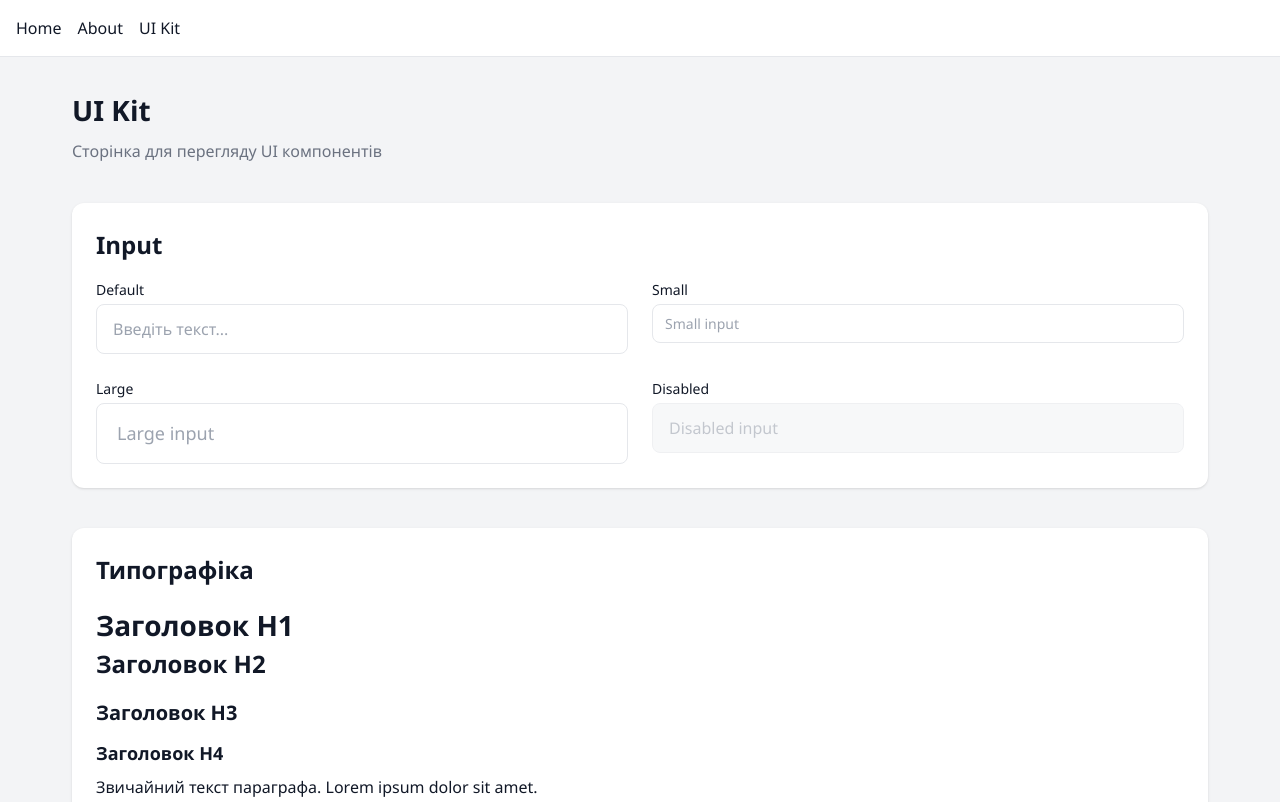
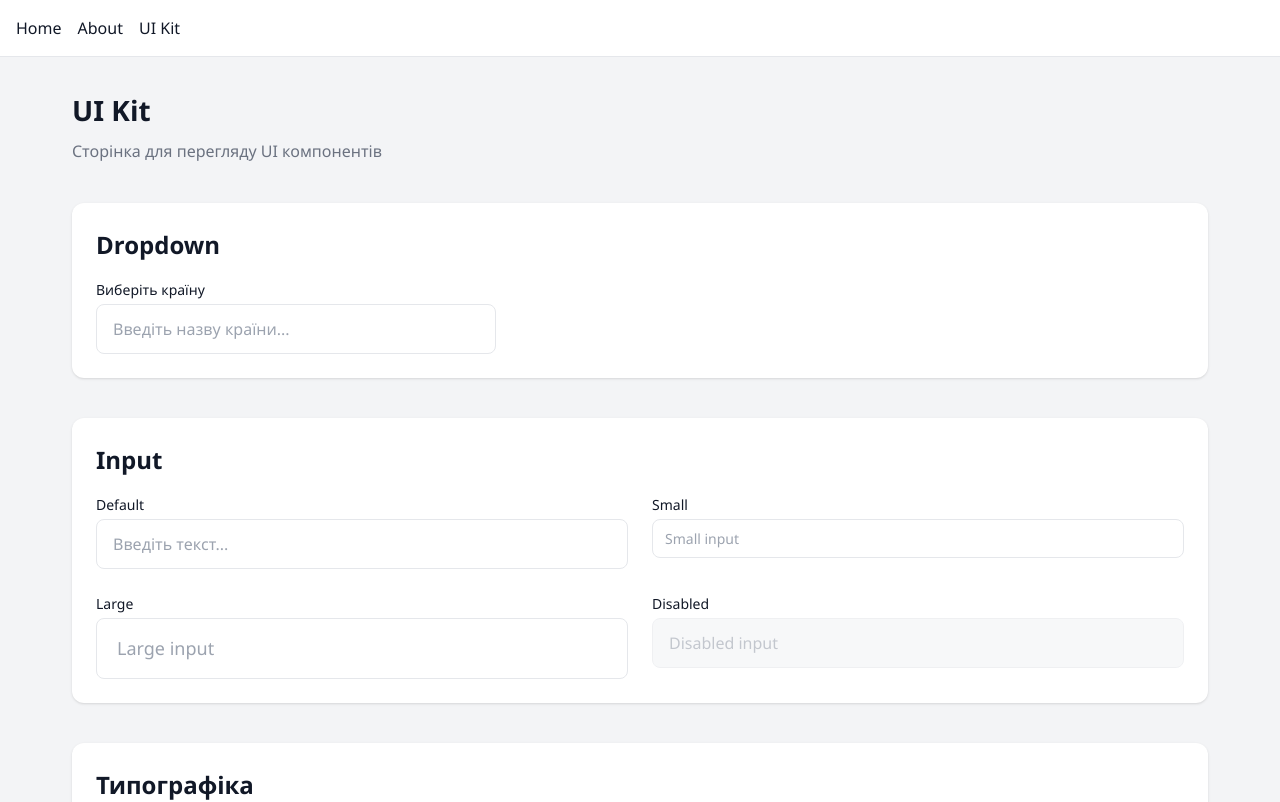
Before and after one commit to webfsi/TestOtpuskUA, a React (Vite) app: page /ui-kit in a window 1280 px wide. Shown: the top 802 px of the page. Built offline with nearby package versions, Linux system fonts and the light colour scheme.

Commit message:
add: dropDown component from uikit

```diff
--- /dev/null
+++ b/src/components/ui/Dropdown/Dropdown.scss
@@ -0,0 +1,61 @@
+@use '../../../styles/variables.scss' as *;
+@use '../../../styles/mixins.scss' as *;
+
+.dropdown {
+	position: relative;
+
+	&__menu {
+		position: absolute;
+		top: 100%;
+		left: 0;
+		right: 0;
+		margin-top: $spacing-4;
+		background-color: $color-background-card;
+		border: 1px solid $color-border;
+		border-radius: $border-radius-base;
+		box-shadow: $shadow-lg;
+		max-height: 300px;
+		overflow-y: auto;
+		z-index: $z-index-dropdown;
+	}
+
+	&__item {
+		display: flex;
+		align-items: center;
+		gap: $spacing-12;
+		width: 100%;
+		padding: $spacing-12 $spacing-16;
+		text-align: left;
+		cursor: pointer;
+		transition: background-color $transition-fast;
+
+		&:hover,
+		&--active {
+			background-color: $color-gray-50;
+		}
+
+		&--active {
+			background-color: $color-primary-light;
+		}
+	}
+
+	&__item-icon {
+		@include flex-center;
+		width: 24px;
+		height: 24px;
+		flex-shrink: 0;
+	}
+
+	&__item-label {
+		flex: 1;
+		font-size: $font-size-base;
+		color: $color-text-primary;
+	}
+
+	&__empty {
+		padding: $spacing-16;
+		text-align: center;
+		color: $color-text-muted;
+		font-size: $font-size-sm;
+	}
+}
--- /dev/null
+++ b/src/components/ui/Dropdown/Dropdown.tsx
@@ -0,0 +1,189 @@
+import { FC, useRef, useEffect, useState, useCallback } from "react";
+import { Input } from "../Input";
+import type { DropdownProps, DropdownItem } from "./Dropdown.types";
+import "./Dropdown.scss";
+
+export const Dropdown: FC<DropdownProps> = ({
+  value,
+  onChange,
+  onSelect,
+  items,
+  placeholder = "Пошук...",
+  label,
+  disabled = false,
+  isOpen: controlledIsOpen,
+  onOpenChange,
+  emptyText = "Нічого не знайдено",
+  className = "",
+}) => {
+  const [internalIsOpen, setInternalIsOpen] = useState(false);
+  const [highlightedIndex, setHighlightedIndex] = useState(-1);
+
+  const containerRef = useRef<HTMLDivElement>(null);
+  const inputRef = useRef<HTMLInputElement>(null);
+  const menuRef = useRef<HTMLDivElement>(null);
+
+  const isControlled = controlledIsOpen !== undefined;
+  const isOpen = isControlled ? controlledIsOpen : internalIsOpen;
+
+  const setIsOpen = useCallback(
+    (open: boolean) => {
+      if (isControlled) {
+        onOpenChange?.(open);
+      } else {
+        setInternalIsOpen(open);
+      }
+    },
+    [isControlled, onOpenChange]
+  );
+
+  useEffect(() => {
+    const handleClickOutside = (event: MouseEvent) => {
+      if (
+        containerRef.current &&
+        !containerRef.current.contains(event.target as Node)
+      ) {
+        setIsOpen(false);
+        setHighlightedIndex(-1);
+      }
+    };
+
+    if (isOpen) {
+      document.addEventListener("mousedown", handleClickOutside);
+    }
+
+    return () => {
+      document.removeEventListener("mousedown", handleClickOutside);
+    };
+  }, [isOpen, setIsOpen]);
+
+  useEffect(() => {
+    if (isOpen && highlightedIndex >= 0 && menuRef.current) {
+      const activeItem = menuRef.current.children[
+        highlightedIndex
+      ] as HTMLElement;
+      if (activeItem) {
+        activeItem.scrollIntoView({ block: "nearest" });
+      }
+    }
+  }, [highlightedIndex, isOpen]);
+
+  const handleSelect = (item: DropdownItem) => {
+    console.log("ACTION: Item Selected ->", item.label);
+
+    onSelect(item);
+    onChange(item.label);
+    setIsOpen(false);
+    setHighlightedIndex(-1);
+  };
+
+  const handleInputChange = (e: React.ChangeEvent<HTMLInputElement>) => {
+    console.log("EVENT: Input Change ->", e.target.value);
+
+    onChange(e.target.value);
+    if (!isOpen) {
+      setIsOpen(true);
+      console.log("setIsOpen(true)");
+    }
+    setHighlightedIndex(-1);
+  };
+
+  const handleFocus = () => {
+    setIsOpen(true);
+    console.log("setIsOpen(true)");
+  };
+
+  const handleKeyDown = (e: React.KeyboardEvent) => {
+    console.log("EVENT: Key Down ->", e.key);
+
+    if (!isOpen) {
+      if (e.key === "ArrowDown" || e.key === "ArrowUp") {
+        setIsOpen(true);
+        e.preventDefault();
+      }
+      return;
+    }
+
+    switch (e.key) {
+      case "ArrowDown":
+        e.preventDefault();
+        setHighlightedIndex((prev) => {
+          const newIndex = prev < items.length - 1 ? prev + 1 : prev;
+          console.log("ACTION: ArrowDown, new highlightedIndex is", newIndex);
+          return newIndex;
+        });
+        break;
+
+      case "ArrowUp":
+        e.preventDefault();
+        setHighlightedIndex((prev) => {
+          const newIndex = prev > 0 ? prev - 1 : prev;
+          console.log("ACTION: ArrowUp, new highlightedIndex is", newIndex);
+          return newIndex;
+        });
+        break;
+
+      case "Enter":
+        if (highlightedIndex >= 0 && items[highlightedIndex]) {
+          e.preventDefault();
+          console.log(
+            "ACTION: Enter pressed on item:",
+            items[highlightedIndex].label
+          );
+          handleSelect(items[highlightedIndex]);
+        }
+        break;
+
+      case "Escape":
+        setIsOpen(false);
+        setHighlightedIndex(-1);
+        break;
+    }
+  };
+
+  const containerClasses = ["dropdown", isOpen && "dropdown--open", className]
+    .filter(Boolean)
+    .join(" ");
+
+  return (
+    <div ref={containerRef} className={containerClasses}>
+      <Input
+        ref={inputRef}
+        value={value}
+        onChange={handleInputChange}
+        onFocus={handleFocus}
+        onKeyDown={handleKeyDown}
+        placeholder={placeholder}
+        label={label}
+        disabled={disabled}
+      />
+
+      {isOpen && (
+        <div ref={menuRef} className="dropdown__menu" role="listbox">
+          {items.length > 0 ? (
+            items.map((item, index) => (
+              <button
+                key={item.id}
+                type="button"
+                className={`dropdown__item ${
+                  index === highlightedIndex ? "dropdown__item--active" : ""
+                }`}
+                onClick={() => handleSelect(item)}
+                onMouseEnter={() => setHighlightedIndex(index)}
+                role="option"
+                aria-selected={index === highlightedIndex}
+              >
+                {item.icon && (
+                  <span className="dropdown__item-icon">{item.icon}</span>
+                )}
+                <span className="dropdown__item-label">{item.label}</span>
+              </button>
+            ))
+          ) : (
+            <div className="dropdown__empty">{emptyText}</div>
+          )}
+        </div>
+      )}
+    </div>
+  );
+};
--- /dev/null
+++ b/src/components/ui/Dropdown/index.ts
@@ -0,0 +1,2 @@
+export { Dropdown } from './Dropdown';
+export type { DropdownItem, DropdownProps } from './Dropdown.types';
--- a/src/pages/UIKit/UIKit.scss
+++ b/src/pages/UIKit/UIKit.scss
@@ -39,6 +39,15 @@
 				color: $color-primary-hover;
 			}
 		}
+	}
+
+	&__dropdown-demo {
+		max-width: 400px;
+	}
+
+	&__selected {
+		margin-top: $spacing-16;
+		color: $color-text-secondary;
 	}
 
 	&__inputs {
--- a/src/pages/UIKit/UIKit.tsx
+++ b/src/pages/UIKit/UIKit.tsx
@@ -1,16 +1,67 @@
-import { useState } from "react";
+import { useState, useEffect } from "react";
 import { Input } from "../../components/ui/Input";
+import { Dropdown, DropdownItem } from "../../components/ui/Dropdown";
 import "./UIKit.scss";
+
+const mockCountries: DropdownItem[] = [
+  { id: "1", label: "Польша" },
+  { id: "2", label: "Чехія" },
+  { id: "3", label: "Греція" },
+  { id: "4", label: "Франція" },
+  { id: "5", label: "Німетчина" },
+  { id: "6", label: "Швейцарія" },
+  { id: "7", label: "Швеція" },
+  { id: "8", label: "іспанія" },
+];
 
 function UIKit() {
   const [inputValue, setInputValue] = useState("");
-  // console.log(inputValue);
+  const [dropdownValue, setDropdownValue] = useState("");
+  const [selectedCountry, setSelectedCountry] = useState<DropdownItem | null>(
+    null
+  );
+
+  const filteredCountries = mockCountries.filter((country) =>
+    country.label.includes(dropdownValue)
+  );
+
+  useEffect(() => {
+    console.log("drpdwn-start:", selectedCountry);
+    console.log("drpdwn-start2:", filteredCountries);
+  }, [selectedCountry, filteredCountries]);
+
+  const handleCountrySelect = (item: DropdownItem) => {
+    setSelectedCountry(item);
+    console.log("drpdwn:", item);
+  };
+
   return (
     <div className="ui-kit">
       <h1>UI Kit</h1>
       <p className="ui-kit__description">
         Сторінка для перегляду UI компонентів
       </p>
+
+      <section className="ui-kit__section">
+        <h2>Dropdown</h2>
+        <div className="ui-kit__dropdown-demo">
+          <Dropdown
+            label="Виберіть країну"
+            placeholder="Введіть назву країни..."
+            value={dropdownValue}
+            onChange={setDropdownValue}
+            onSelect={handleCountrySelect}
+            items={filteredCountries}
+            emptyText="Країну не знайдено"
+          />
+          {selectedCountry && (
+            <p className="ui-kit__selected">
+              Вибрано: <strong>{selectedCountry.label}</strong> (id:{" "}
+              {selectedCountry.id})
+            </p>
+          )}
+        </div>
+      </section>
 
       <section className="ui-kit__section">
         <h2>Input</h2>
```
Also changed, not shown: src/components/ui/Dropdown/Dropdown.types.ts (added, +21 -0 lines).
